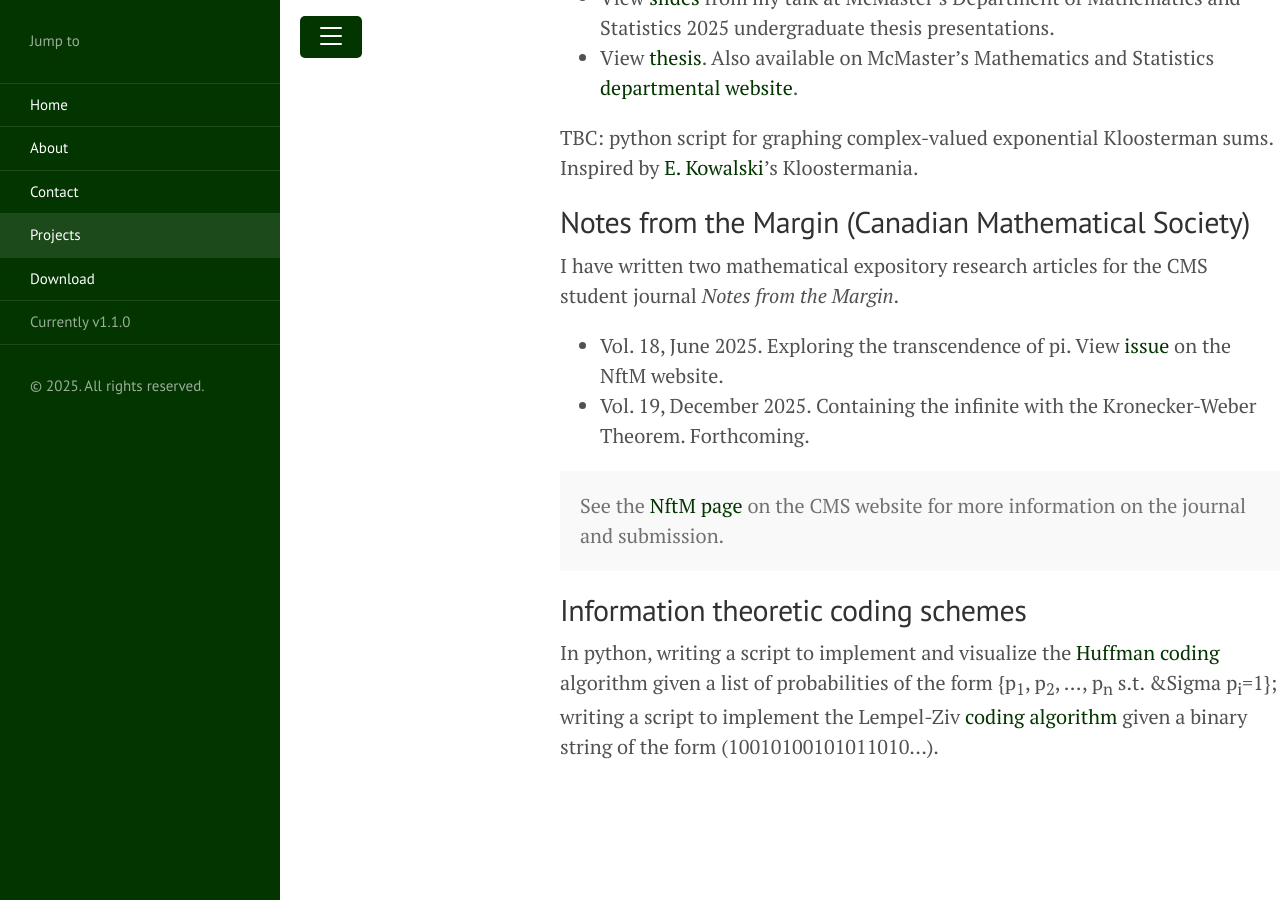
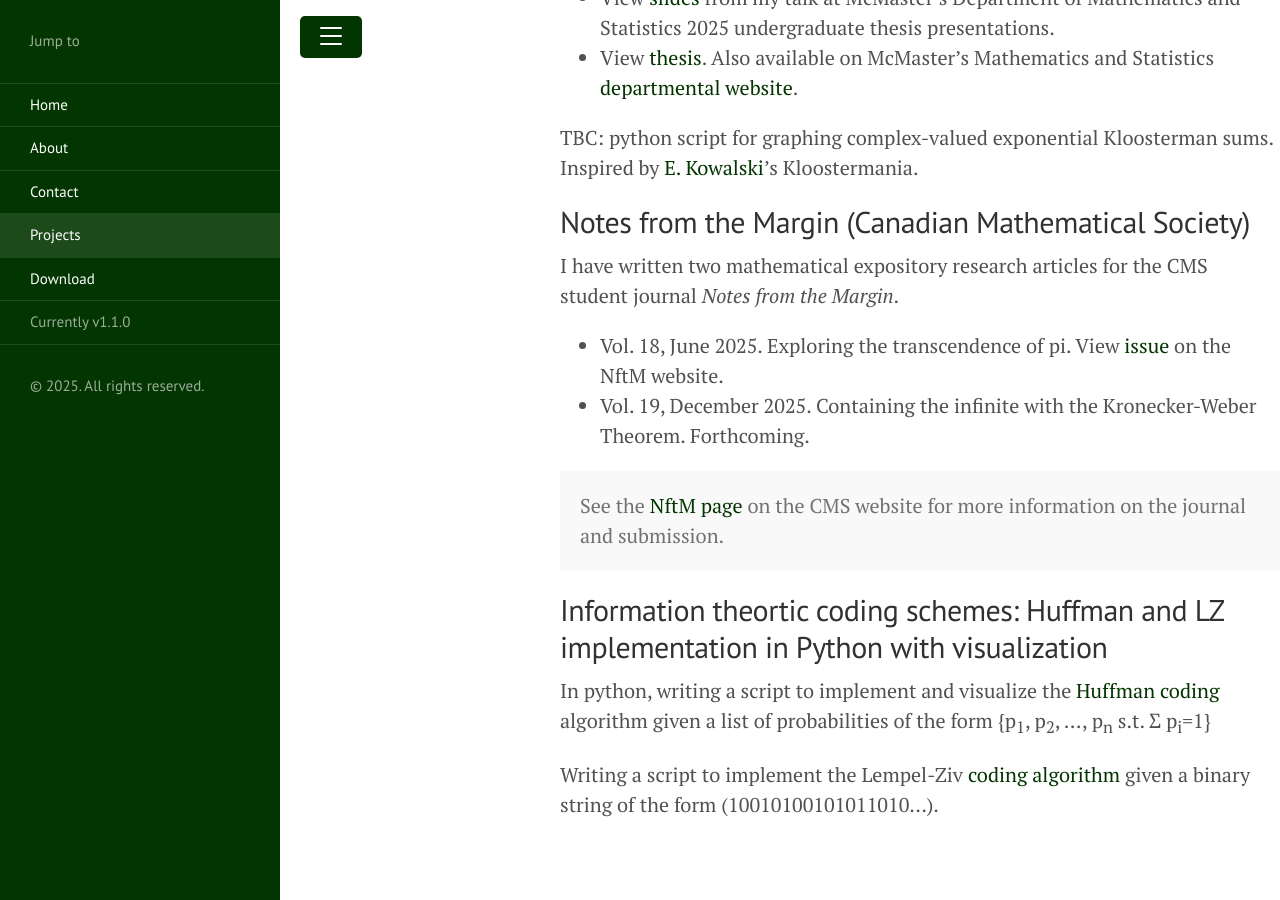
Before and after one commit to hidekihill/hidekihill.github.io, a Jekyll site: the page built from projects.md, in a window 1280 px wide and 900 px high, scrolled down 588 px. Built offline with Jekyll 4.4.1, drawn with Linux system fonts in a browser that asks for light colours.

Commit message:
Update projects.md

```diff
--- a/projects.md
+++ b/projects.md
@@ -24,5 +24,7 @@
   See the <a href="https://studc.math.ca/notes-from-the-margin/">NftM page</a> on the CMS website for more information on the journal and submission.
 </div>
 
-## Information theoretic coding schemes
-In python, writing a script to implement and visualize the <a href="https://en.wikipedia.org/wiki/Huffman_coding">Huffman coding</a> algorithm given a list of probabilities of the form {p<sub>1</sub>, p<sub>2</sub>, ..., p<sub>n</sub> s.t. &Sigma p<sub>i</sub>=1}; writing a script to implement the Lempel-Ziv <a href="https://en.wikipedia.org/wiki/LZ77_and_LZ78">coding algorithm</a> given a binary string of the form (10010100101011010...).
+## Information theortic coding schemes: Huffman and LZ implementation in Python with visualization
+In python, writing a script to implement and visualize the <a href="https://en.wikipedia.org/wiki/Huffman_coding">Huffman coding</a> algorithm given a list of probabilities of the form {p<sub>1</sub>, p<sub>2</sub>, ..., p<sub>n</sub> s.t. &Sigma; p<sub>i</sub>=1}
+
+Writing a script to implement the Lempel-Ziv <a href="https://en.wikipedia.org/wiki/LZ77_and_LZ78">coding algorithm</a> given a binary string of the form (10010100101011010...).
```
